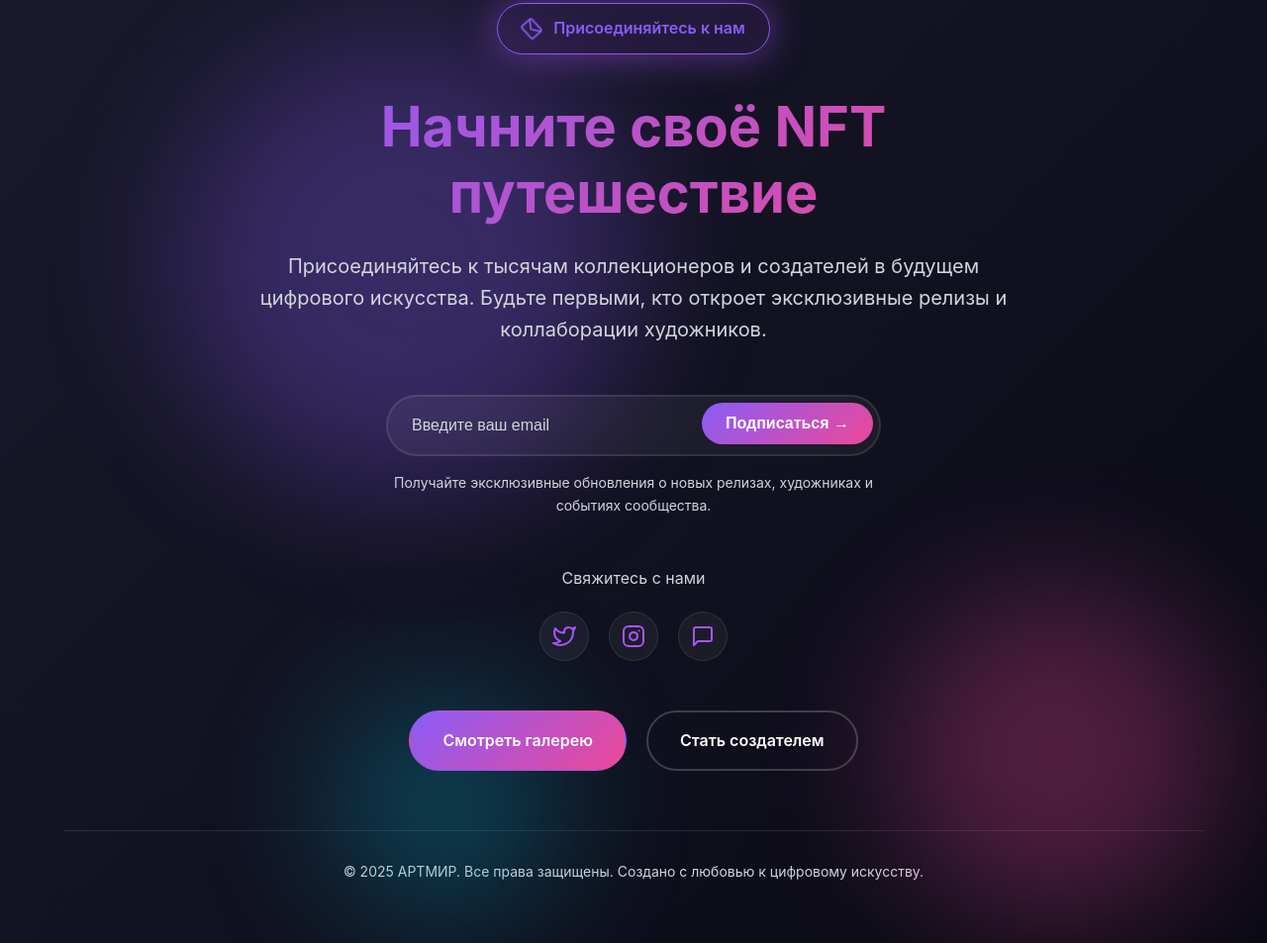
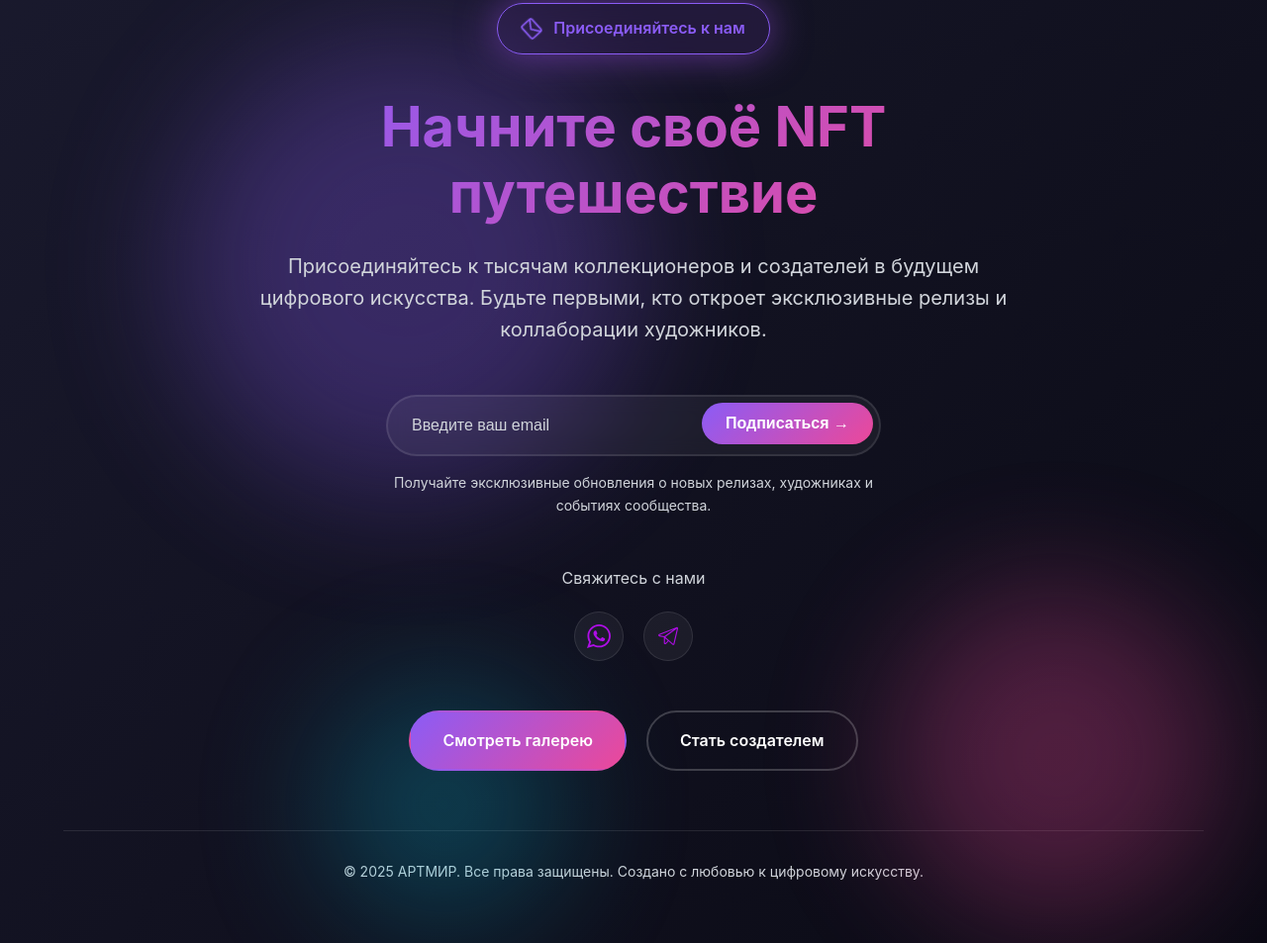
Before and after one commit to SwordsRuby/testHTML, a plain HTML site: page index.html in a window 1280 px wide. Shown: the part 4523-5476 px from the top of the page at 99% size. Drawn offline with Linux system fonts and the light colour scheme; animation ran at ten frames a second.

Commit message:
Update index.html

```diff
--- a/index.html
+++ b/index.html
@@ -464,22 +464,10 @@
                 </p>
                 <div class="social-icons">
                     <div class="social-icon">
-                        <svg class="icon" viewBox="0 0 24 24" style="color: var(--purple-400);">
-                            <path
-                                d="M23 3a10.9 10.9 0 0 1-3.14 1.53 4.48 4.48 0 0 0-7.86 3v1A10.66 10.66 0 0 1 3 4s-4 9 5 13a11.64 11.64 0 0 1-7 2c9 5 20 0 20-11.5a4.5 4.5 0 0 0-.08-.83A7.72 7.72 0 0 0 23 3z" />
-                        </svg>
+                        <img class="icon" src="image/whatsapp.svg">
                     </div>
                     <div class="social-icon">
-                        <svg class="icon" viewBox="0 0 24 24" style="color: var(--purple-400);">
-                            <rect x="2" y="2" width="20" height="20" rx="5" ry="5" />
-                            <path d="M16 11.37A4 4 0 1 1 12.63 8 4 4 0 0 1 16 11.37z" />
-                            <line x1="17.5" y1="6.5" x2="17.51" y2="6.5" />
-                        </svg>
-                    </div>
-                    <div class="social-icon">
-                        <svg class="icon" viewBox="0 0 24 24" style="color: var(--purple-400);">
-                            <path d="M21 15a2 2 0 0 1-2 2H7l-4 4V5a2 2 0 0 1 2-2h14a2 2 0 0 1 2 2z" />
-                        </svg>
+                        <img class="icon" src="image/telegram.svg">
                     </div>
                 </div>
             </div>
```
